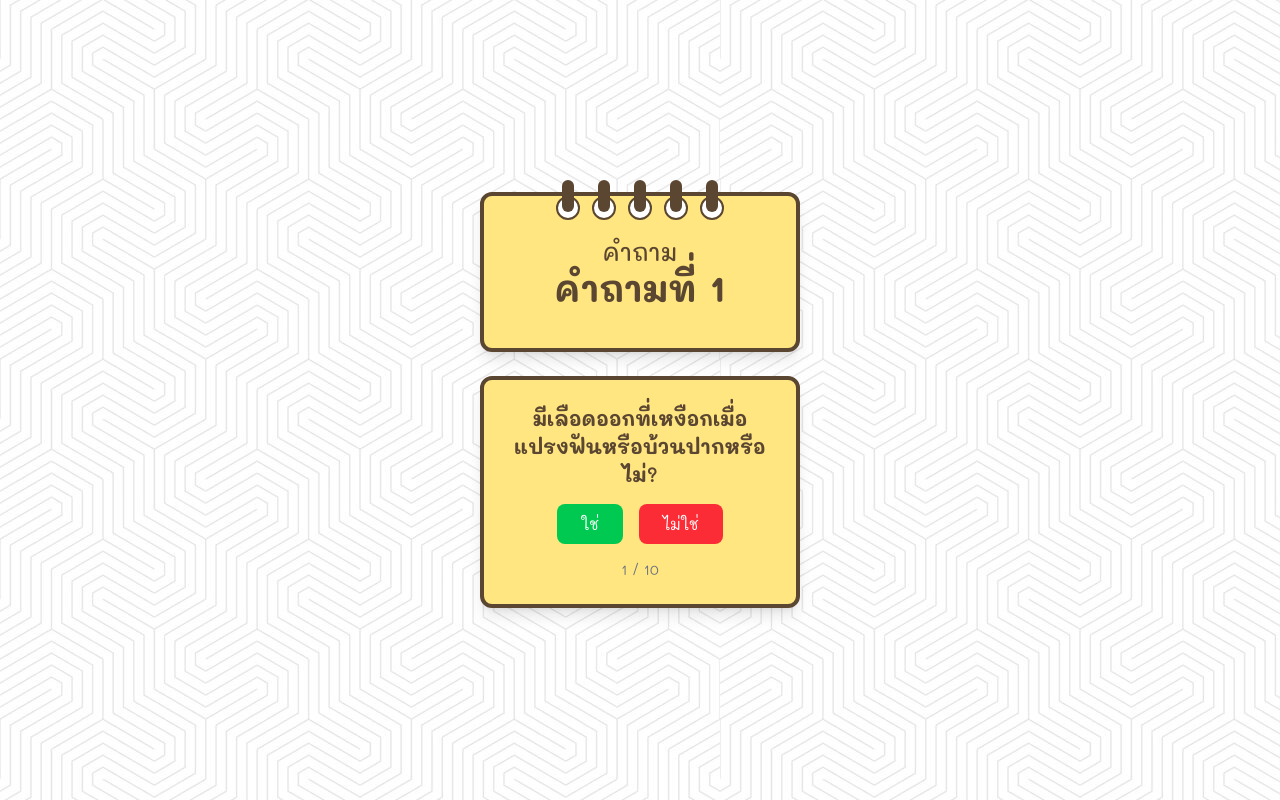
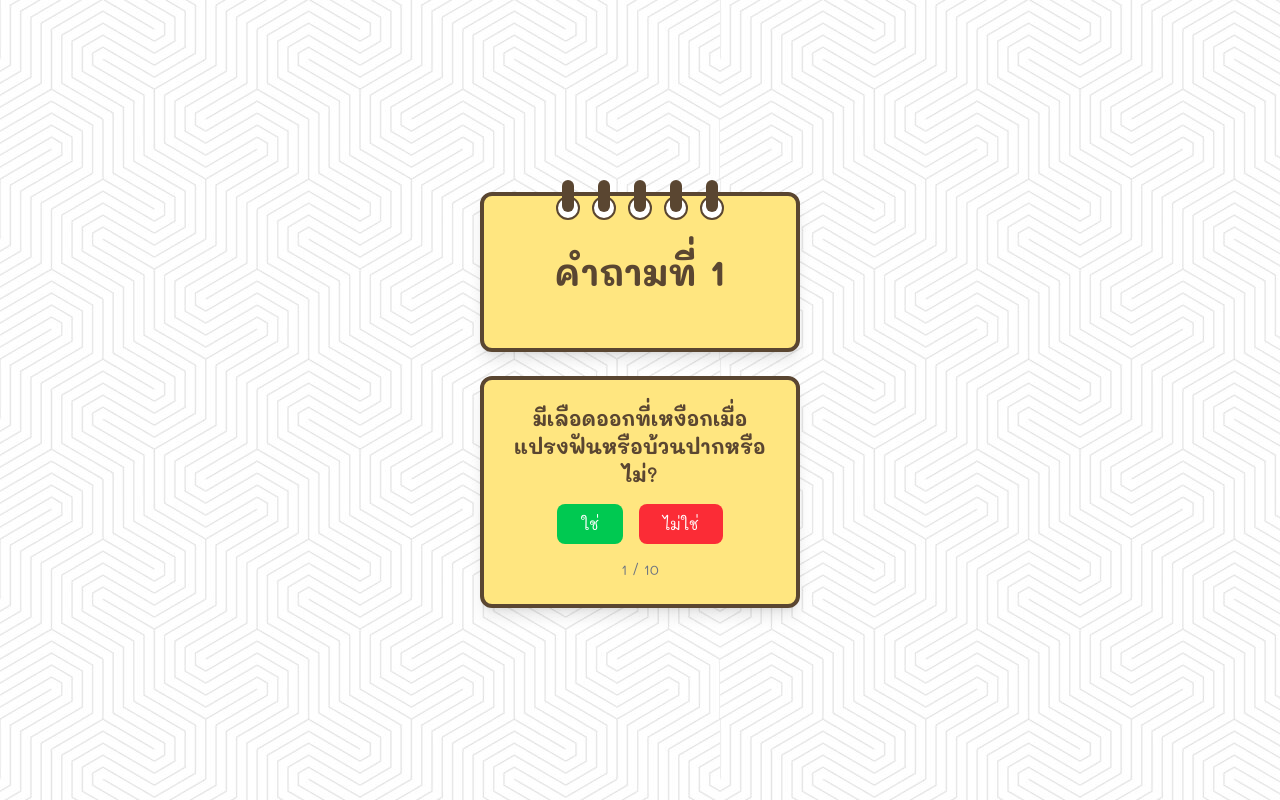
Before and after one commit to Veeviiz/goodmom-goodteeth, a React (Vite) app: page /quiz in a window 1280 px wide. Built offline with nearby package versions, Linux system fonts and the light colour scheme.

Commit message:
fix: remove redundant question label in Quiz component

```diff
--- a/src/pages/Quiz.jsx
+++ b/src/pages/Quiz.jsx
@@ -63,7 +63,6 @@ const Quiz = () => {
                 </div>
 
                 <div className="bg-[#ffe680] w-80 h-40 rounded-xl shadow-lg p-6 text-center border-4 border-[#5a4631] flex flex-col justify-center mx-auto">
-                  <p className="text-2xl font-medium text-[#5a4631]">คำถาม</p>
                   <p className="text-4xl font-bold text-[#5a4631]">{`คำถามที่ ${
                     index + 1
                   }`}</p>
```
